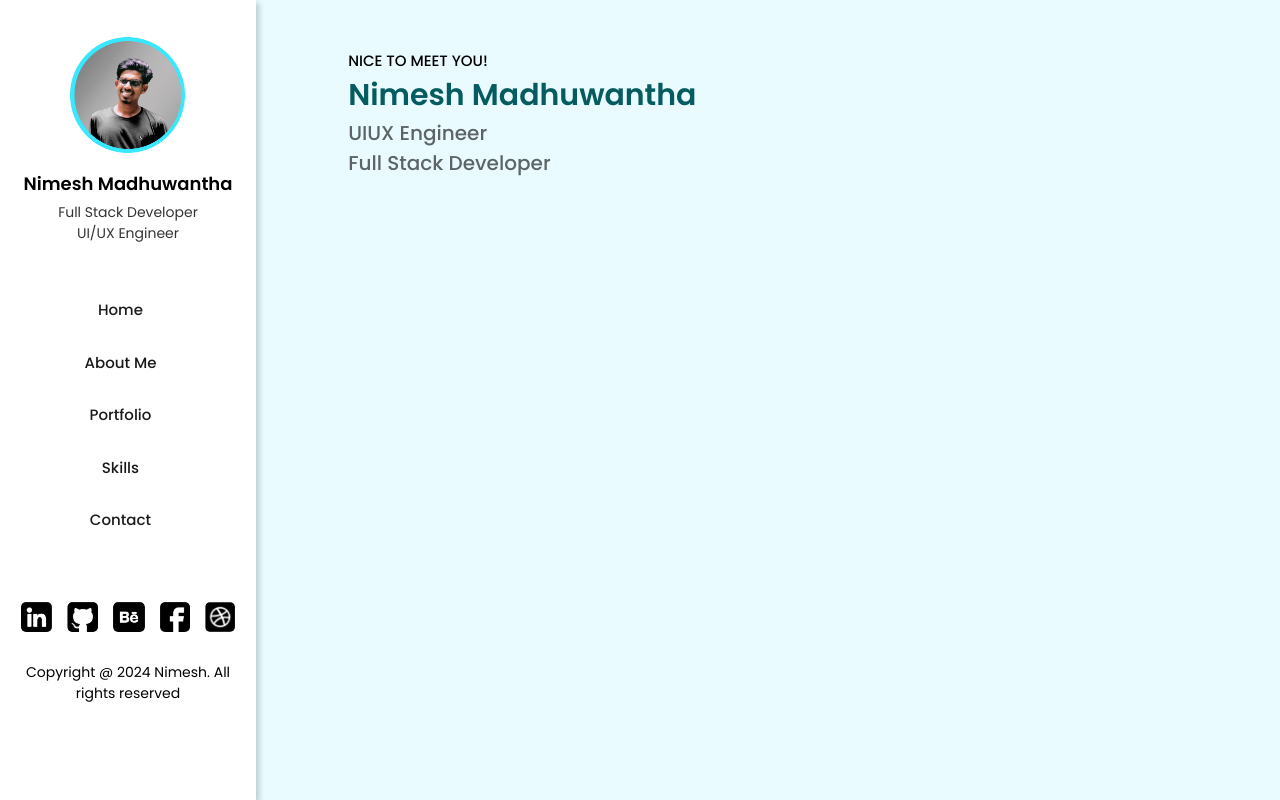
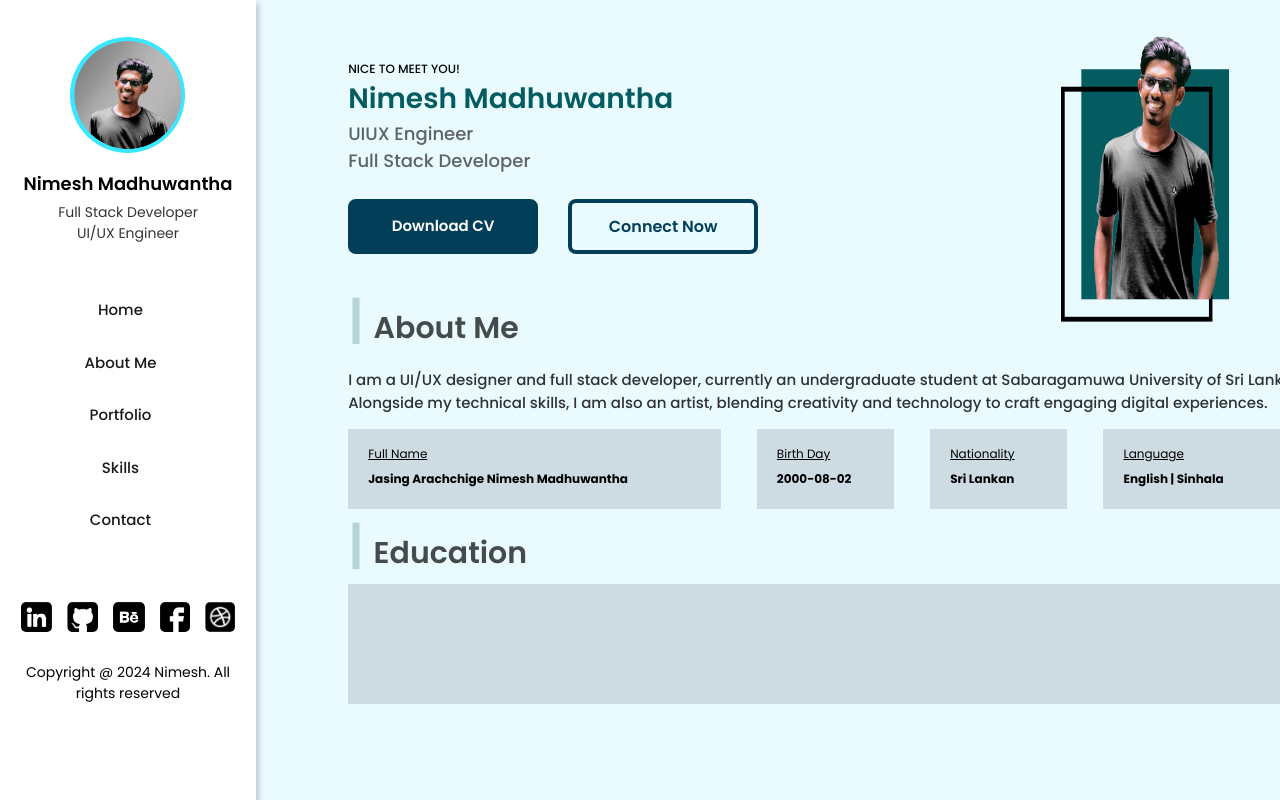
Before and after one commit to NimeshMadhuwantha/My-Portfolio, a React (Vite) app in the folder My-Portfolio/: page /AboutMe in a window 1280 px wide. Built offline with nearby package versions, Linux system fonts and the light colour scheme.

Commit message:
create About Me page

```diff
--- a/My-Portfolio/src/pages/AboutMe/AboutMe.css
+++ b/My-Portfolio/src/pages/AboutMe/AboutMe.css
@@ -9,20 +9,113 @@
 }
 .About_TopContent{
     margin-left: 9%;
-    margin-top: 50px;
+    margin-top: 60px;
 }
 .About_Nice_to_meet_Text{
-    font-size: 15px;
+    font-size: 12px;
     font-weight: 500;
 }
 .About_MyName{
-    font-size: 30px;
+    font-size: 28px;
     font-weight: 600;
     color: #045B60;
 }
 .About_MyOccupation{
-    font-size: 20px;
+    font-size: 18px;
     font-weight: 500;
     opacity: 60%;
+}
+.About_Buttons{
+    margin-left: 9%;
+    display: flex;
+    gap: 30px;
+    margin-top: 25PX;
+}
+.About_Myphoto{
+    margin-left: 762px;
+    margin-top: -245px;
+}
+.About_Myphoto img{
+    height: 360px;
+}
+
+.About_MeText{
+    margin-left: 9%;
+    margin-top: -85px;
+}
+.About_MeText span{
+    font-size: 50px;
+    color: #A2C3C6;
+    padding-right: 10px;
+}
+.About_MeText h1{
+    font-size: 30px;
+    font-weight: 600;
+    opacity: 70%;
+}
+.About_AboutMePara{
+    margin-left: 9%;
+    width: 950px;
+    margin-top: 10px;
+}
+.About_AboutMePara{
+    font-size: 15px;
+    font-weight: 500;
+    opacity: 80%;
+}
+.About_MyCards{
+    display: flex;
+    gap: 36px;
+    margin-left: 9%;
+    margin-top: 15px;
+}
+.About_NameCard{
+    height: 80px;
+    width: 380px;
+    background-color: #CCDCE2;
+}
+.About_BDCard{
+    height: 80px;
+    width: 140px;
+    background-color: #CCDCE2;
+}
+.About_NationalCard{
+    height: 80px;
+    width: 140px;
+    background-color: #CCDCE2;
+}
+.About_LanguageCard{
+    height: 80px;
+    width: 180px;
+    background-color: #CCDCE2;
+}
+.About_MyCards h1{
+    font-size: 12px;
+    margin-left: 20px;
+    margin-top: 25px;
+    line-height: 0;
+}
+.NamecardText{
+    font-weight: 700;
+}
+
+.About_Education{
+    margin-left: 9%;
 
 }
+.About_Education span{
+    font-size: 50px;
+    color: #A2C3C6;
+    padding-right: 10px;
+}
+.About_Education h1{
+    font-size: 30px;
+    font-weight: 600;
+    opacity: 70%;
+}
+.About_Bottom_Edu{
+    height: 120px;
+    width: 950px;
+    background-color: #CCDCE2;
+    margin-left: 9%;
+}
--- a/My-Portfolio/src/pages/AboutMe/AboutMe.jsx
+++ b/My-Portfolio/src/pages/AboutMe/AboutMe.jsx
@@ -1,20 +1,81 @@
 import React from 'react'
 import './AboutMe.css'
+import MyPhoto from '../../assetS/MyPhoto.png';
 
 export default function AboutMe() {
   return (
-    <div>
+    <div className='About_Main'>
       <div className='About_MainContent'>
         <div className='About_TopContent'>
           <h1 className='About_Nice_to_meet_Text'>NICE TO MEET YOU!</h1>
           <h1 className='About_MyName'>Nimesh Madhuwantha</h1>
           <h1 className='About_MyOccupation'>UIUX Engineer <br />
           Full Stack Developer</h1>
-
         </div>
 
+        <div className='About_Buttons'>
 
+          <div className='About_View_Button'>
+             <button className="bg-[#023E57] hover:bg-transparent text-white font-semibold
+             hover:text-[#023E57] border-4 border-[#023E57]
+             rounded-lg transition-all duration-1000"
+             style={{ fontSize: '15px', width: '190px', height: '55px' }}>
+             Download CV
+             </button>
+          </div>
+          <div className='About_DownloadCV_Button'>
+             <button className="bg-transparent hover:bg-[#023E57] text-[#023E57] font-semibold
+             hover:text-white border-4 border-[#023E57] hover:border-transparent
+             rounded-lg transition-all duration-1000"
+             style={{  fontSize: '16px', width: '190px', height: '55px' }}>
+             Connect Now
+             </button>
+          </div>
+        </div>
+
+         <div className='About_Myphoto'>
+           <img src={MyPhoto} />
+         </div>
+
+         <div className='About_MeText'>
+          <h1><span>|</span>About Me</h1>
+         </div>
+         <div className='About_AboutMePara'>
+          <h1>I am a UI/UX designer and full stack developer, currently an undergraduate student at Sabaragamuwa University of Sri Lanka.
+            Alongside my technical skills, I am also an artist,
+            blending creativity and technology to craft engaging digital experiences.</h1>
+         </div>
+
+         <div className='About_MyCards'>
+          <div className='About_NameCard'>
+            <h1><u>Full Name</u></h1>
+            <h1 className='NamecardText'>Jasing Arachchige Nimesh Madhuwantha</h1>
+          </div>
+          <div className='About_BDCard'>
+            <h1><u>Birth Day</u></h1>
+            <h1 className='NamecardText'>2000-08-02</h1>
+          </div>
+          <div className='About_NationalCard'>
+            <h1><u>Nationality</u></h1>
+            <h1 className='NamecardText'>Sri Lankan</h1>
+          </div>
+          <div className='About_LanguageCard'>
+            <h1><u>Language</u></h1>
+            <h1 className='NamecardText'>English | Sinhala</h1>
+          </div>
+         </div>
+
+         <div className='About_Education'>
+          <h1><span>|</span>Education</h1>
+         </div>
+
+         <div className='About_Bottom_Edu'>
+
+         </div>
+
+       </div>
       </div>
-     </div>
+
+
   )
 }
```
